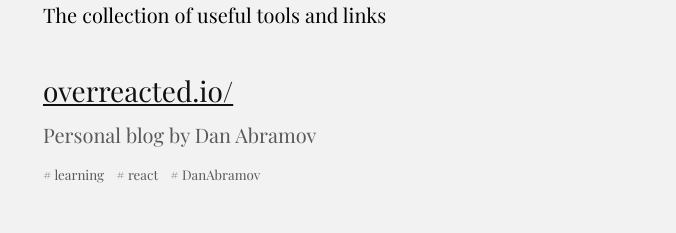
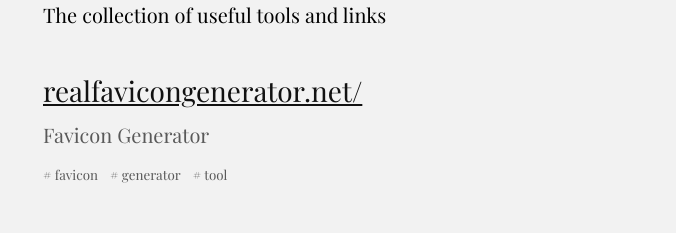
Before and after one commit to elite174/awesome-web, a Next.js app: page / in a window 1280 px wide. Shown: the part 252-485 px from the top of the page, without its empty margins (297-973 px from the left). Built offline with nearby package versions, Linux system fonts and the light colour scheme.

Commit message:
chore: added favicon generator

```diff
--- a/data/index.ts
+++ b/data/index.ts
@@ -5,6 +5,11 @@
 }
 
 export const links: Link[] = [
+    {
+        url: 'https://realfavicongenerator.net/',
+        tags: ['favicon', 'generator', 'tool'],
+        description: 'Favicon Generator'
+    },
     {
         url: 'https://overreacted.io/',
         tags: ['learning', 'react', 'DanAbramov'],
```
